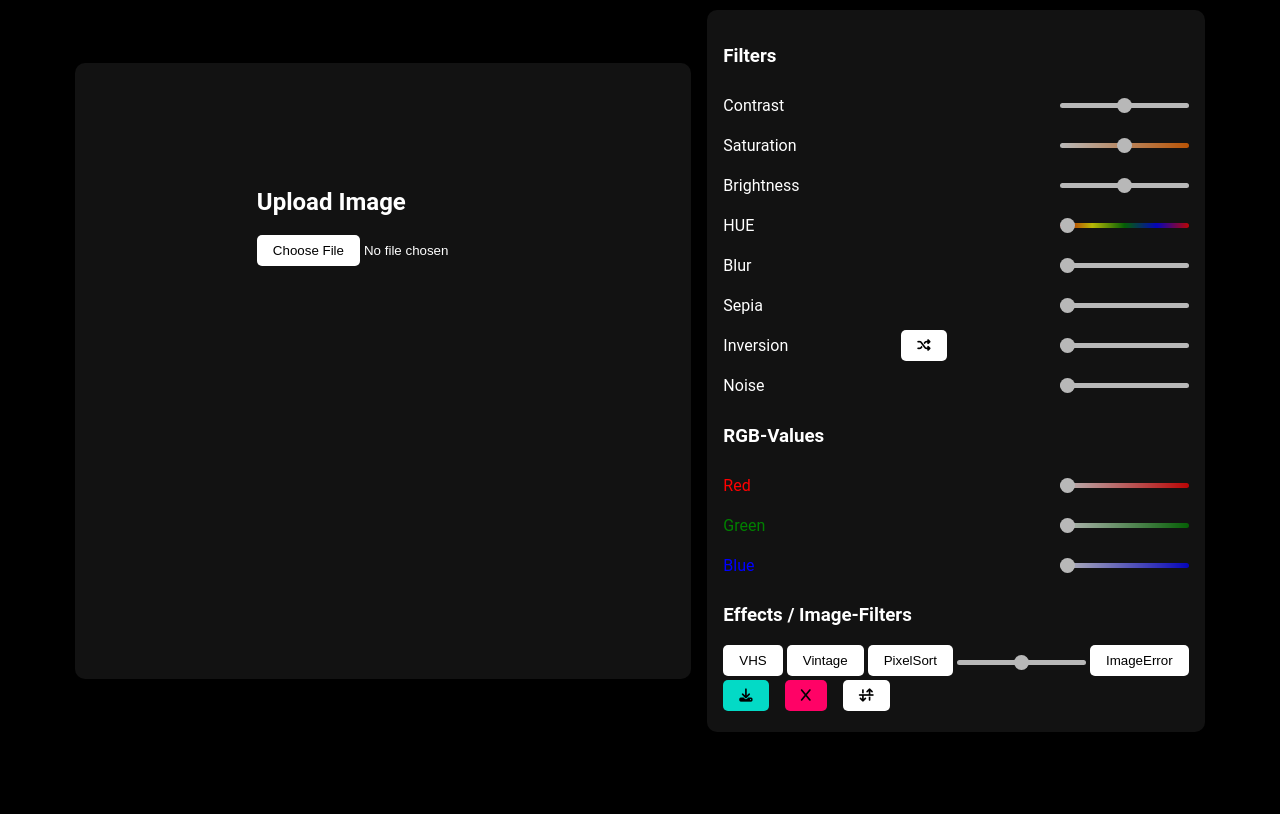
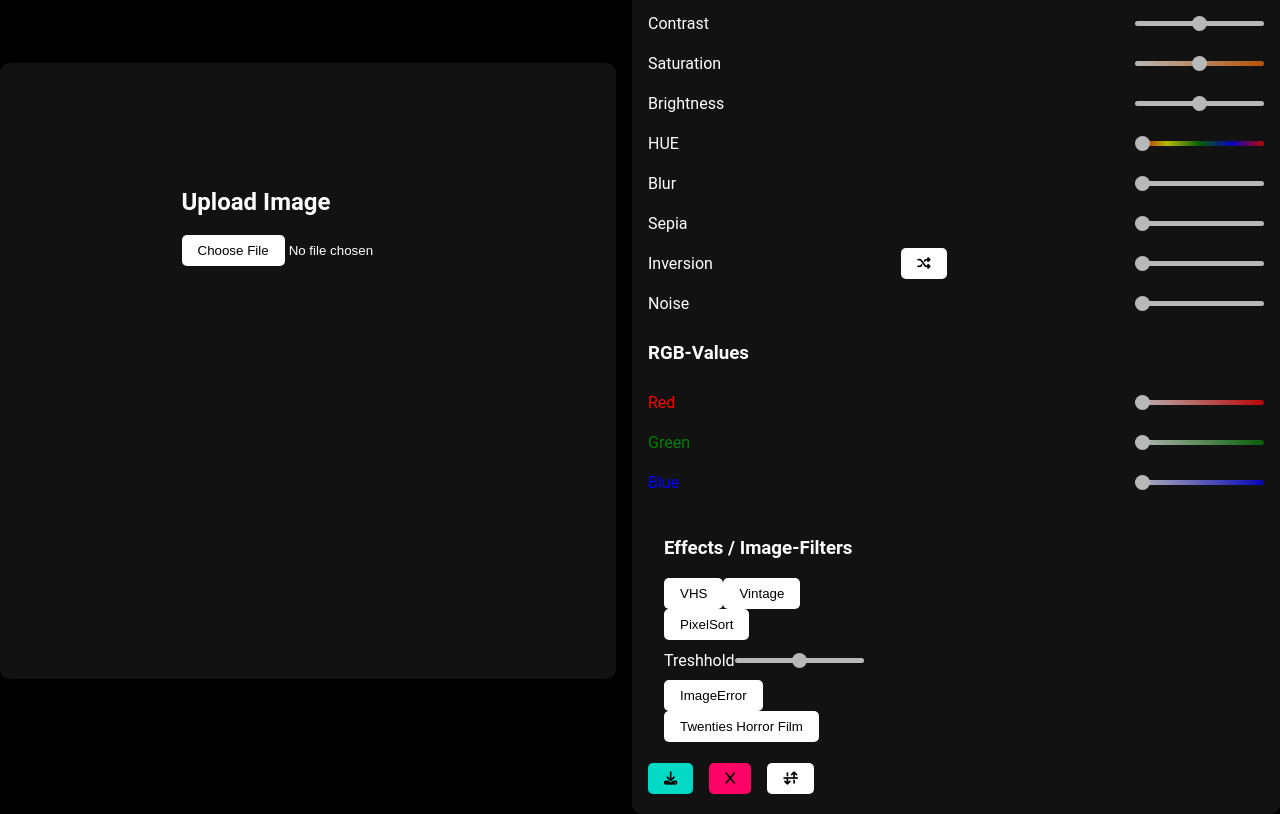
Before and after one commit to MrCake4/rawditor, a plain HTML site: page index.html in a window 1280 px wide. Shown: the part 672-1486 px from the top of the page. Drawn offline with Linux system fonts and the light colour scheme.

Commit message:
final commit today

```diff
--- a/index.html
+++ b/index.html
@@ -172,10 +172,14 @@
                 value="0"
               />
             </div>
+            <div class="effects-filters-container">
               <h3>Effects / Image-Filters</h3>
               <button id="vhsFilterBtn">VHS</button>
               <button id="vintageFilterBtn">Vintage</button>
+              <div class="pixelsort-container">
                 <button id="pixelSortBtn">PixelSort</button>
+                <div class="tool-container">
+                  <label for="treshholdSlider">Treshhold</label>
                   <input
                     type="range"
                     id="treshholdSlider"
@@ -183,7 +187,11 @@
                     max="255"
                     value="128"
                   />
+                </div>
+              </div>
               <button id="imgErrorBtn">ImageError</button>
+              <button id="twentiesHorrorFilterBtn">Twenties Horror Film</button>
+            </div>
           </div>
           <a id="link"></a>
           <div class="image-controlls-container">
--- a/scripts/filters.js
+++ b/scripts/filters.js
@@ -286,6 +286,16 @@ function applyVintageFilter() {
   applyFilter();
 }
 
+function applyTwentiesHorrorFilter() {
+  sliders.contrastSlider.value = 120;
+  sliders.inversionSlider.value = 0;
+  sliders.sepiaSlider.value = 100;
+  sliders.greenSlider.value = 5;
+
+  //inversion = 0;
+  applyFilter();
+}
+
 /* IDEA
   20s horror film filter
   contrast 80
@@ -301,4 +311,5 @@ export {
   applyNoise,
   pixelSort,
   imageError,
+  applyTwentiesHorrorFilter,
 };
--- a/scripts/main.js
+++ b/scripts/main.js
@@ -20,6 +20,9 @@ const resetImageBtn = document.getElementById("resetImageBtn");
 const invertBtn = document.getElementById("completeInversionBtn");
 const pixelSortBtn = document.getElementById("pixelSortBtn");
 const imgErrorBtn = document.getElementById("imgErrorBtn");
+const twentiesHorrorFilmBtn = document.getElementById(
+  "twentiesHorrorFilterBtn"
+);
 pixelSortBtn.addEventListener("change", filters.pixelSort);
 
 vhsFilterBtn.addEventListener("click", filters.applyVHSFilter);
@@ -29,6 +32,10 @@ showRefrenceBtn.addEventListener("click", showRefrence);
 resetImageBtn.addEventListener("click", resetImage);
 invertBtn.addEventListener("click", filters.invert);
 imgErrorBtn.addEventListener("click", filters.imageError);
+twentiesHorrorFilmBtn.addEventListener(
+  "click",
+  filters.applyTwentiesHorrorFilter
+);
 
 let imageUpload = false;
 let inversion = 0;
--- a/styles/styles.css
+++ b/styles/styles.css
@@ -156,6 +156,19 @@ main {
   pointer-events: none; /* Ensure the percentage element doesn't interfere with slider interaction */
 }
 
+.effects-filters-container {
+  display: flex;
+  flex-flow: row wrap;
+  justify-content: flex-start;
+  align-items: center;
+  align-content: space-around;
+  width: 40%;
+}
+
+.effects-filters-container:nth-child(n) {
+  padding: 1rem;
+}
+
 .image-controlls-container {
   display: flex;
   flex-flow: row nowrap;
```
Lines whose indentation alone changed are shown as unchanged.
